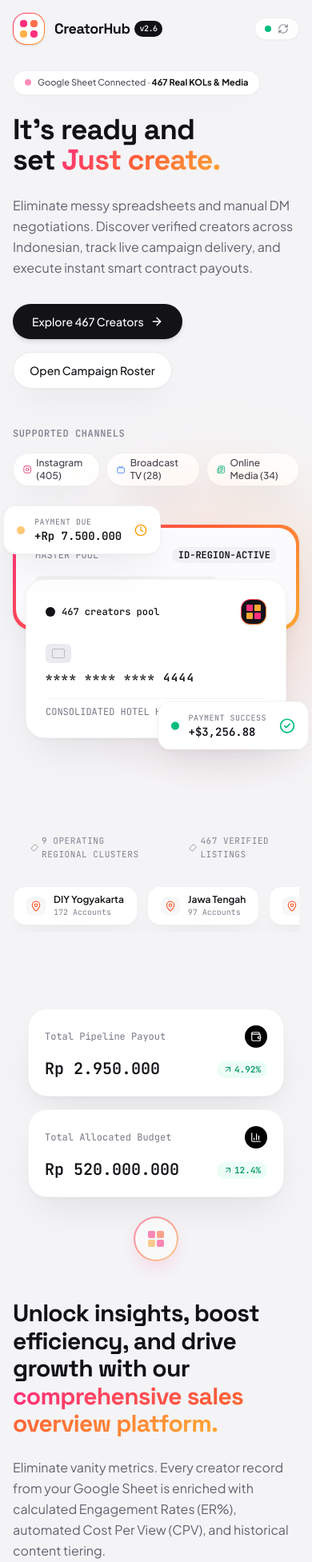
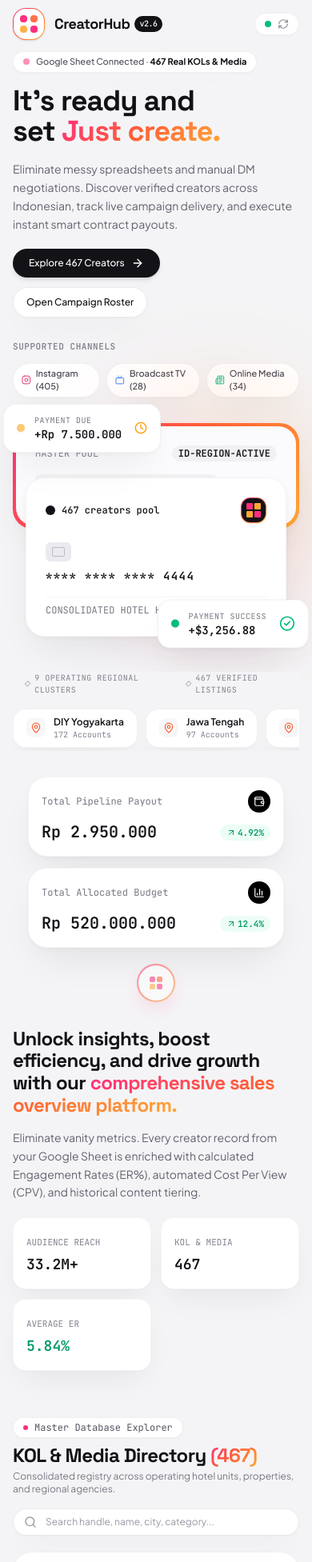
Before and after one commit to ibobatsuga/creatorhub, a React (Vite) app: page / in a window 390 px wide. Shown: the top 1953 px of the page at 80% size. Built offline with nearby package versions, Linux system fonts and the light colour scheme.

Commit message:
style: tighten vertical spacing and gaps across sections

```diff
--- a/src/components/Hero.jsx
+++ b/src/components/Hero.jsx
@@ -4,14 +4,14 @@ import { InstagramIcon } from './Icons';
 
 export default function Hero({ onExplore, onOpenRoster, totalCreators }) {
   return (
-    <section className="pt-12 pb-16 md:py-20 px-4 md:px-8 max-w-7xl mx-auto w-full">
-      <div className="grid grid-cols-1 lg:grid-cols-12 gap-12 lg:gap-8 items-center">
+    <section className="pt-6 pb-6 md:pt-10 md:pb-8 px-4 md:px-8 max-w-7xl mx-auto w-full">
+      <div className="grid grid-cols-1 lg:grid-cols-12 gap-8 lg:gap-8 items-center">
 
         {/* Left Column: Headline and Actions */}
-        <div className="lg:col-span-7 flex flex-col items-start space-y-6">
+        <div className="lg:col-span-7 flex flex-col items-start space-y-4">
 
           {/* Subtle Pill Tag */}
-          <div className="inline-flex items-center gap-2 px-3.5 py-1.5 rounded-full bg-white border border-black/[0.06] shadow-soft">
+          <div className="inline-flex items-center gap-2 px-3 py-1 rounded-full bg-white border border-black/[0.06] shadow-soft">
             <span className="w-2 h-2 rounded-full bg-[#FF2E7E] animate-pulse"></span>
             <span className="text-[11px] font-medium text-[#50505c]">
               Google Sheet Connected · <strong className="text-[#121217]">{totalCreators} Real KOLs & Media</strong>
@@ -19,21 +19,21 @@ export default function Hero({ onExplore, onOpenRoster, totalCreators }) {
           </div>
 
           {/* Main Title matching Reference Image */}
-          <h1 className="font-display text-4xl sm:text-5xl md:text-6xl font-extrabold tracking-tight text-[#111116] leading-[1.08]">
+          <h1 className="font-display text-4xl sm:text-5xl md:text-5xl lg:text-6xl font-extrabold tracking-tight text-[#111116] leading-[1.08]">
             It's ready and <br />
             set <span className="text-gradient-sun">Just create.</span>
           </h1>
 
           {/* Subtitle */}
-          <p className="text-[#626270] text-base sm:text-lg max-w-xl leading-relaxed">
+          <p className="text-[#626270] text-sm sm:text-base max-w-xl leading-relaxed">
             Eliminate messy spreadsheets and manual DM negotiations. Discover verified creators across Indonesian, track live campaign delivery, and execute instant smart contract payouts.
           </p>
 
           {/* CTA Buttons */}
-          <div className="flex flex-wrap items-center gap-4 pt-2">
+          <div className="flex flex-wrap items-center gap-3 pt-1">
             <button
               onClick={onExplore}
-              className="px-6 py-3 rounded-full bg-[#121217] text-white font-medium text-sm hover:bg-black transition-all shadow-md flex items-center gap-2 cursor-pointer group"
+              className="px-5 py-2.5 rounded-full bg-[#121217] text-white font-medium text-xs sm:text-sm hover:bg-black transition-all shadow-md flex items-center gap-2 cursor-pointer group"
             >
               <span>Explore 467 Creators</span>
               <ArrowRight className="w-4 h-4 transition-transform group-hover:translate-x-1" />
@@ -41,25 +41,25 @@ export default function Hero({ onExplore, onOpenRoster, totalCreators }) {
 
             <button
               onClick={onOpenRoster}
-              className="px-5 py-3 rounded-full bg-white text-[#121217] font-medium text-sm border border-black/[0.08] hover:bg-black/[0.03] transition-all cursor-pointer shadow-soft"
+              className="px-4 py-2.5 rounded-full bg-white text-[#121217] font-medium text-xs sm:text-sm border border-black/[0.08] hover:bg-black/[0.03] transition-all cursor-pointer shadow-soft"
             >
               Open Campaign Roster
             </button>
           </div>
 
           {/* Platform Pills & Trust Badges */}
-          <div className="pt-6 flex flex-wrap items-center gap-4">
-            <span className="text-xs font-mono-tabular text-[#828290] uppercase tracking-wider font-semibold">
+          <div className="pt-3 flex flex-wrap items-center gap-3">
+            <span className="text-[11px] font-mono-tabular text-[#828290] uppercase tracking-wider font-semibold">
               Supported Channels
             </span>
             <div className="flex items-center gap-2">
-              <span className="inline-flex items-center gap-1.5 px-3 py-1 rounded-full bg-white border border-black/[0.05] text-xs font-medium text-[#40404c] shadow-soft">
+              <span className="inline-flex items-center gap-1.5 px-2.5 py-1 rounded-full bg-white border border-black/[0.05] text-[11px] font-medium text-[#40404c] shadow-soft">
                 <InstagramIcon className="w-3.5 h-3.5 text-[#E1306C]" /> Instagram (405)
               </span>
-              <span className="inline-flex items-center gap-1.5 px-3 py-1 rounded-full bg-white border border-black/[0.05] text-xs font-medium text-[#40404c] shadow-soft">
+              <span className="inline-flex items-center gap-1.5 px-2.5 py-1 rounded-full bg-white border border-black/[0.05] text-[11px] font-medium text-[#40404c] shadow-soft">
                 <Tv className="w-3.5 h-3.5 text-[#3B82F6]" /> Broadcast TV (28)
               </span>
-              <span className="inline-flex items-center gap-1.5 px-3 py-1 rounded-full bg-white border border-black/[0.05] text-xs font-medium text-[#40404c] shadow-soft">
+              <span className="inline-flex items-center gap-1.5 px-2.5 py-1 rounded-full bg-white border border-black/[0.05] text-[11px] font-medium text-[#40404c] shadow-soft">
                 <Newspaper className="w-3.5 h-3.5 text-[#10B981]" /> Online Media (34)
               </span>
             </div>
--- a/src/components/InsightsSection.jsx
+++ b/src/components/InsightsSection.jsx
@@ -4,22 +4,22 @@ import { formatRupiah } from '../utils/helpers';
 
 export default function InsightsSection({ totalCreators, totalFollowers, totalBudget, totalSpend }) {
   return (
-    <section className="py-16 px-4 md:px-8 max-w-7xl mx-auto w-full">
-      <div className="grid grid-cols-1 lg:grid-cols-12 gap-12 lg:gap-16 items-center">
+    <section className="py-6 md:py-8 px-4 md:px-8 max-w-7xl mx-auto w-full">
+      <div className="grid grid-cols-1 lg:grid-cols-12 gap-8 lg:gap-10 items-center">
 
         {/* Left Side: Dual Stacked Stat Cards with Glowing Node (matching Image 4) */}
-        <div className="lg:col-span-6 relative flex flex-col sm:flex-row items-center gap-6 justify-center">
+        <div className="lg:col-span-6 relative flex flex-col sm:flex-row items-center gap-5 justify-center">
 
-          <div className="space-y-4 w-full max-w-xs">
+          <div className="space-y-3.5 w-full max-w-xs">
             {/* Stat Card 1 */}
-            <div className="rounded-3xl bg-white p-5 border border-black/[0.04] shadow-card-elevated relative overflow-hidden group hover:translate-y-[-2px] transition-transform">
+            <div className="rounded-3xl bg-white p-4 sm:p-5 border border-black/[0.04] shadow-card-elevated relative overflow-hidden group hover:translate-y-[-2px] transition-transform">
               <div className="flex items-center justify-between text-xs font-mono-tabular text-[#787884]">
                 <span>Total Pipeline Payout</span>
                 <div className="w-7 h-7 rounded-full bg-black text-white flex items-center justify-center">
                   <Wallet className="w-3.5 h-3.5" />
                 </div>
               </div>
-              <div className="mt-3 flex items-baseline justify-between">
+              <div className="mt-2.5 flex items-baseline justify-between">
                 <span className="font-mono-tabular text-xl sm:text-2xl font-bold text-[#121217]">
                   {formatRupiah(totalSpend)}
                 </span>
@@ -30,14 +30,14 @@ export default function InsightsSection({ totalCreators, totalFollowers, totalBu
             </div>
 
             {/* Stat Card 2 */}
-            <div className="rounded-3xl bg-white p-5 border border-black/[0.04] shadow-card-elevated relative overflow-hidden group hover:translate-y-[-2px] transition-transform">
+            <div className="rounded-3xl bg-white p-4 sm:p-5 border border-black/[0.04] shadow-card-elevated relative overflow-hidden group hover:translate-y-[-2px] transition-transform">
               <div className="flex items-center justify-between text-xs font-mono-tabular text-[#787884]">
                 <span>Total Allocated Budget</span>
                 <div className="w-7 h-7 rounded-full bg-black text-white flex items-center justify-center">
                   <BarChart3 className="w-3.5 h-3.5" />
                 </div>
               </div>
-              <div className="mt-3 flex items-baseline justify-between">
+              <div className="mt-2.5 flex items-baseline justify-between">
                 <span className="font-mono-tabular text-xl sm:text-2xl font-bold text-[#121217]">
                   {formatRupiah(totalBudget)}
                 </span>
@@ -50,9 +50,9 @@ export default function InsightsSection({ totalCreators, totalFollowers, totalBu
 
           {/* Glowing Center Node with Holographic Gradient */}
           <div className="relative flex-shrink-0">
-            <div className="w-14 h-14 rounded-full bg-gradient-sun p-[2px] shadow-badge flex items-center justify-center animate-pulse">
+            <div className="w-12 h-12 rounded-full bg-gradient-sun p-[2px] shadow-badge flex items-center justify-center animate-pulse">
               <div className="w-full h-full bg-white rounded-full flex items-center justify-center">
-                <div className="grid grid-cols-2 gap-0.5 w-5 h-5">
+                <div className="grid grid-cols-2 gap-0.5 w-4 h-4">
                   <div className="bg-[#FF2E7E] rounded-[2px]"></div>
                   <div className="bg-[#FF6036] rounded-[2px]"></div>
                   <div className="bg-[#FFA834] rounded-[2px]"></div>
@@ -61,22 +61,22 @@ export default function InsightsSection({ totalCreators, totalFollowers, totalBu
               </div>
             </div>
             {/* Connecting line to headline */}
-            <div className="hidden lg:block absolute left-full top-1/2 w-12 border-t-2 border-dashed border-[#FFA834]/40 -translate-y-1/2"></div>
+            <div className="hidden lg:block absolute left-full top-1/2 w-10 border-t-2 border-dashed border-[#FFA834]/40 -translate-y-1/2"></div>
           </div>
 
         </div>
 
         {/* Right Side: Headline & Copy matching Reference */}
-        <div className="lg:col-span-6 space-y-6">
-          <h2 className="font-display text-3xl sm:text-4xl md:text-5xl font-extrabold tracking-tight text-[#111116] leading-[1.15]">
+        <div className="lg:col-span-6 space-y-4">
+          <h2 className="font-display text-2xl sm:text-3xl md:text-4xl font-extrabold tracking-tight text-[#111116] leading-[1.15]">
             Unlock insights, <strong className="font-extrabold text-[#111116]">boost efficiency,</strong> and drive growth with our <span className="text-gradient-sun">comprehensive sales overview platform.</span>
           </h2>
 
-          <p className="text-[#626270] text-base leading-relaxed">
+          <p className="text-[#626270] text-sm leading-relaxed">
             Eliminate vanity metrics. Every creator record from your Google Sheet is enriched with calculated Engagement Rates (ER%), automated Cost Per View (CPV), and historical content tiering.
           </p>
 
-          <div className="grid grid-cols-2 sm:grid-cols-3 gap-4 pt-2">
+          <div className="grid grid-cols-2 sm:grid-cols-3 gap-3 pt-1">
             <div className="p-4 rounded-2xl bg-white border border-black/[0.04] shadow-soft">
               <span className="text-[11px] font-mono-tabular text-[#828290] uppercase">Audience Reach</span>
               <p className="text-lg font-mono-tabular font-bold text-[#121217] mt-1">{(totalFollowers / 1000000).toFixed(1)}M+</p>
--- a/src/components/KOLDirectory.jsx
+++ b/src/components/KOLDirectory.jsx
@@ -60,19 +60,19 @@ export default function KOLDirectory({ creators, onAddToRoster, onDraftContract,
   };
 
   return (
-    <section id="directory" className="py-12 px-4 md:px-8 max-w-7xl mx-auto w-full">
+    <section id="directory" className="py-6 md:py-8 px-4 md:px-8 max-w-7xl mx-auto w-full">
 
       {/* Header with Title and Search */}
-      <div className="flex flex-col md:flex-row md:items-end justify-between gap-6 mb-8">
+      <div className="flex flex-col md:flex-row md:items-end justify-between gap-4 mb-5">
         <div>
-          <div className="inline-flex items-center gap-2 px-3 py-1 rounded-full bg-white border border-black/[0.06] text-xs font-mono-tabular text-[#555562] mb-2 shadow-soft">
+          <div className="inline-flex items-center gap-2 px-3 py-1 rounded-full bg-white border border-black/[0.06] text-xs font-mono-tabular text-[#555562] mb-1.5 shadow-soft">
             <span className="w-1.5 h-1.5 rounded-full bg-[#FF2E7E]"></span>
             Master Database Explorer
           </div>
-          <h2 className="font-display text-3xl sm:text-4xl font-extrabold text-[#111116] tracking-tight">
+          <h2 className="font-display text-2xl sm:text-3xl font-extrabold text-[#111116] tracking-tight">
             KOL & Media Directory <span className="text-gradient-sun">({filtered.length})</span>
           </h2>
-          <p className="text-sm text-[#787884] mt-1">
+          <p className="text-xs sm:text-sm text-[#787884] mt-0.5">
             Consolidated registry across operating hotel units, properties, and regional agencies.
           </p>
         </div>
@@ -85,7 +85,7 @@ export default function KOLDirectory({ creators, onAddToRoster, onDraftContract,
             value={search}
             onChange={(e) => { setSearch(e.target.value); setPage(1); }}
             placeholder="Search handle, name, city, category..."
-            className="w-full pl-10 pr-4 py-2.5 rounded-full bg-white border border-black/[0.08] shadow-soft text-xs text-[#121217] placeholder:text-[#9898a4] focus:outline-none focus:ring-2 focus:ring-[#FF2E7E]/30 focus:border-[#FF2E7E] transition-all"
+            className="w-full pl-10 pr-4 py-2 rounded-full bg-white border border-black/[0.08] shadow-soft text-xs text-[#121217] placeholder:text-[#9898a4] focus:outline-none focus:ring-2 focus:ring-[#FF2E7E]/30 focus:border-[#FF2E7E] transition-all"
           />
           {search && (
             <button
@@ -99,7 +99,7 @@ export default function KOLDirectory({ creators, onAddToRoster, onDraftContract,
       </div>
 
       {/* Filter Controls Row */}
-      <div className="bg-white rounded-3xl p-4 md:p-5 border border-black/[0.05] shadow-soft mb-8 space-y-4">
+      <div className="bg-white rounded-3xl p-3.5 md:p-4 border border-black/[0.05] shadow-soft mb-6 space-y-3">
 
         {/* Tier Pills */}
         <div className="flex items-center gap-2 overflow-x-auto pb-1 no-scrollbar">
--- a/src/components/Navbar.jsx
+++ b/src/components/Navbar.jsx
@@ -10,7 +10,7 @@ export default function Navbar({ activeTab, setActiveTab, sheetCount, onOpenSync
   ];
 
   return (
-    <header className="sticky top-4 z-40 px-4 md:px-8 max-w-7xl mx-auto w-full">
+    <header className="sticky top-2.5 z-40 px-4 md:px-8 max-w-7xl mx-auto w-full">
       <div className="flex items-center justify-between">
         {/* Brand Logo */}
         <div
--- a/src/components/PropertiesStrip.jsx
+++ b/src/components/PropertiesStrip.jsx
@@ -3,30 +3,30 @@ import { MapPin, Building2, Users } from 'lucide-react';
 
 export default function PropertiesStrip({ regionStats }) {
   return (
-    <section className="py-8 px-4 md:px-8 max-w-7xl mx-auto w-full">
+    <section className="py-2 px-4 md:px-8 max-w-7xl mx-auto w-full">
       {/* Timeline rule with hexagonal nodes matching Reference Image */}
-      <div className="relative flex items-center justify-center my-6">
+      <div className="relative flex items-center justify-center my-3">
         <div className="absolute inset-0 flex items-center">
           <div className="w-full border-t border-black/[0.08]"></div>
         </div>
-        <div className="relative flex items-center gap-12 bg-[#f4f4f6] px-6 text-[11px] font-mono-tabular text-[#828290] uppercase tracking-wider">
+        <div className="relative flex items-center gap-8 md:gap-12 bg-[#f4f4f6] px-4 text-[10px] md:text-[11px] font-mono-tabular text-[#828290] uppercase tracking-wider">
           <span className="flex items-center gap-1.5">
-            <span className="w-2 h-2 rotate-45 border border-black/30 bg-white"></span>
+            <span className="w-1.5 h-1.5 rotate-45 border border-black/30 bg-white"></span>
             9 Operating Regional Clusters
           </span>
           <span className="hidden md:flex items-center gap-1.5">
-            <span className="w-2 h-2 rotate-45 border border-black/30 bg-white"></span>
+            <span className="w-1.5 h-1.5 rotate-45 border border-black/30 bg-white"></span>
             Integrated Hotel Units & Properties
           </span>
           <span className="flex items-center gap-1.5">
-            <span className="w-2 h-2 rotate-45 border border-black/30 bg-white"></span>
+            <span className="w-1.5 h-1.5 rotate-45 border border-black/30 bg-white"></span>
             467 Verified Listings
           </span>
         </div>
       </div>
 
       {/* Region Carousel Badges */}
-      <div className="flex items-center justify-between gap-3 overflow-x-auto py-2 no-scrollbar">
+      <div className="flex items-center justify-between gap-2.5 overflow-x-auto py-1 no-scrollbar">
         {regionStats.map((item) => (
           <div
             key={item.region}
```
Also changed, not shown: src/App.jsx (+9 -9 lines), src/components/CampaignKanban.jsx (+5 -5 lines), src/components/Footer.jsx (+6 -6 lines).
